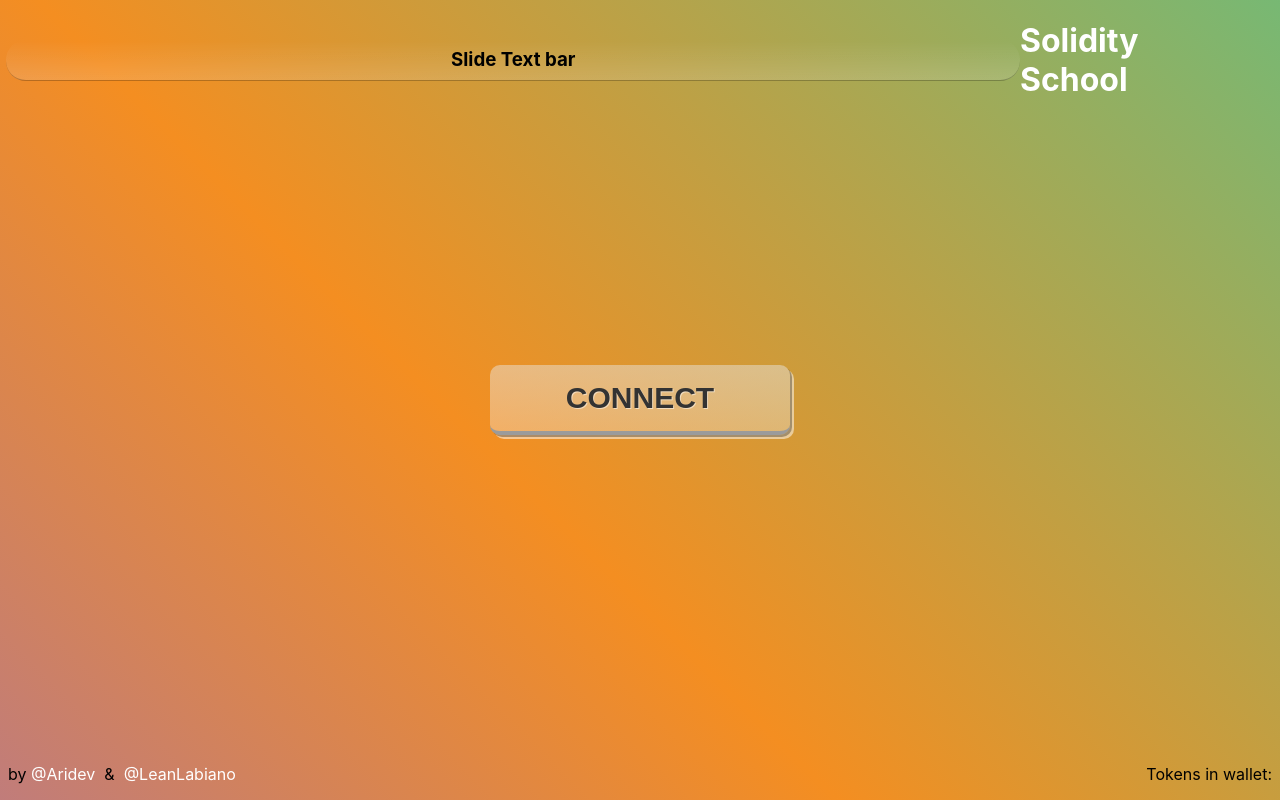
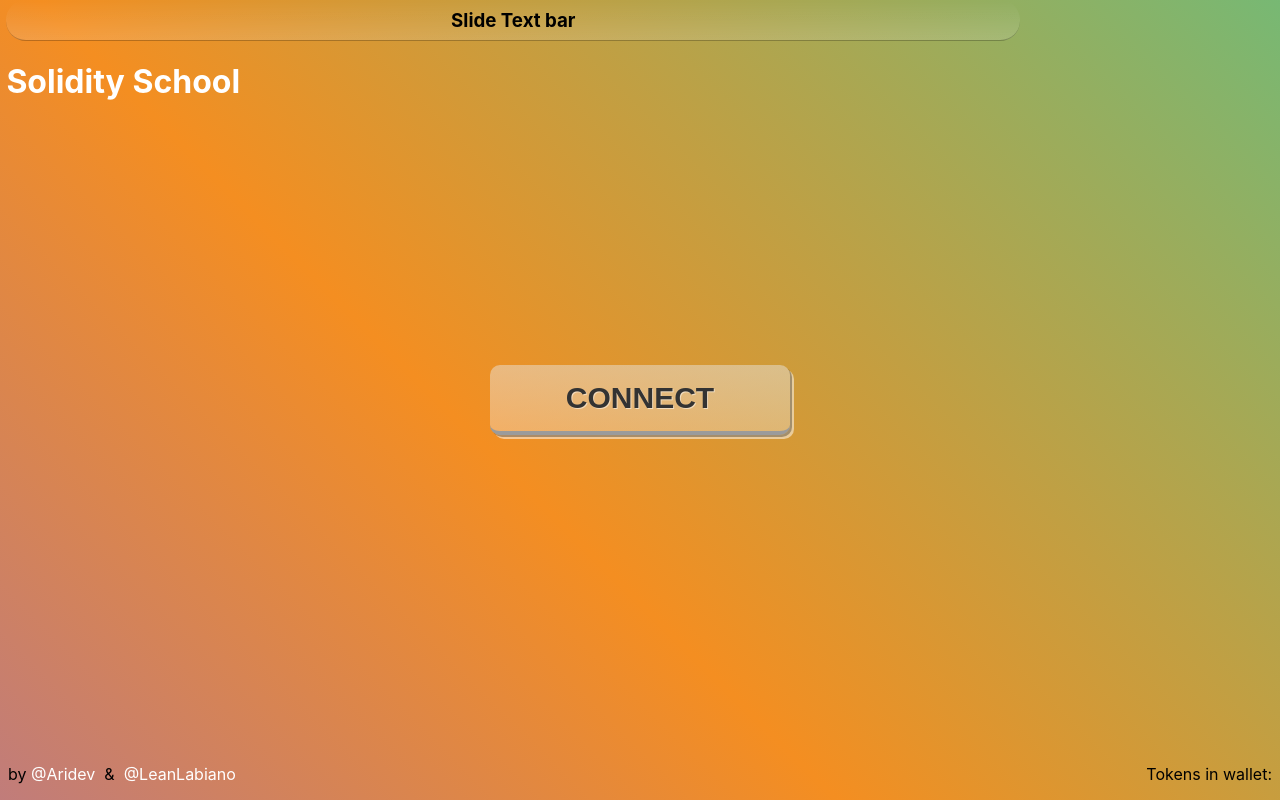
Before and after one commit to ArielQuiroga/SoliditySchool, a React (Create React App) app: page / in a window 1280 px wide. Built offline with nearby package versions, Linux system fonts and the light colour scheme.

Commit message:
css update

```diff
--- a/src/Components/Button/button.css
+++ b/src/Components/Button/button.css
@@ -46,6 +46,6 @@
 }
 
 .myboton[disabled] {
-  background-color: #282727;
+  background-color: #777777;
   transition: none;
 }
--- a/src/Components/Header/Header.css
+++ b/src/Components/Header/Header.css
@@ -3,6 +3,7 @@
     flex-direction: row;
     justify-content: space-between;
     align-items: center;
+    flex-wrap: wrap;
     width: 99%;
 }
 
```
